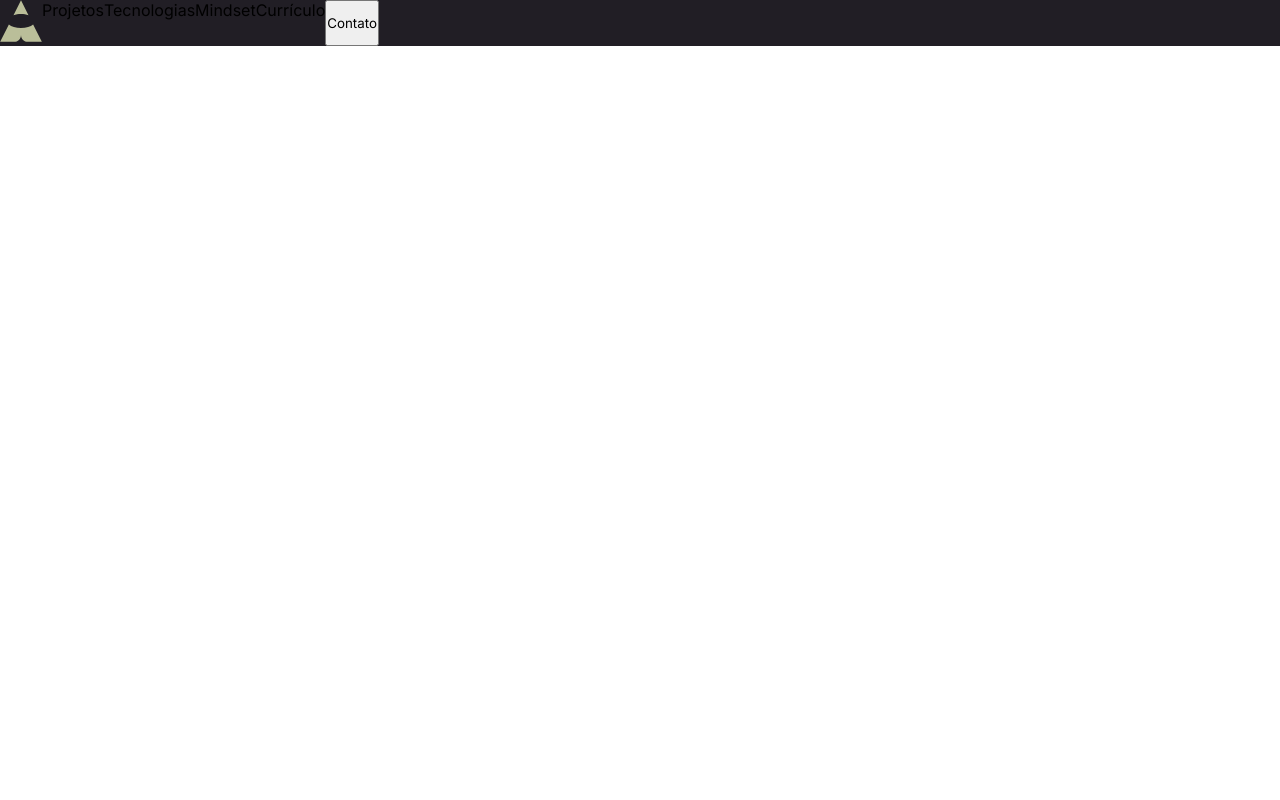
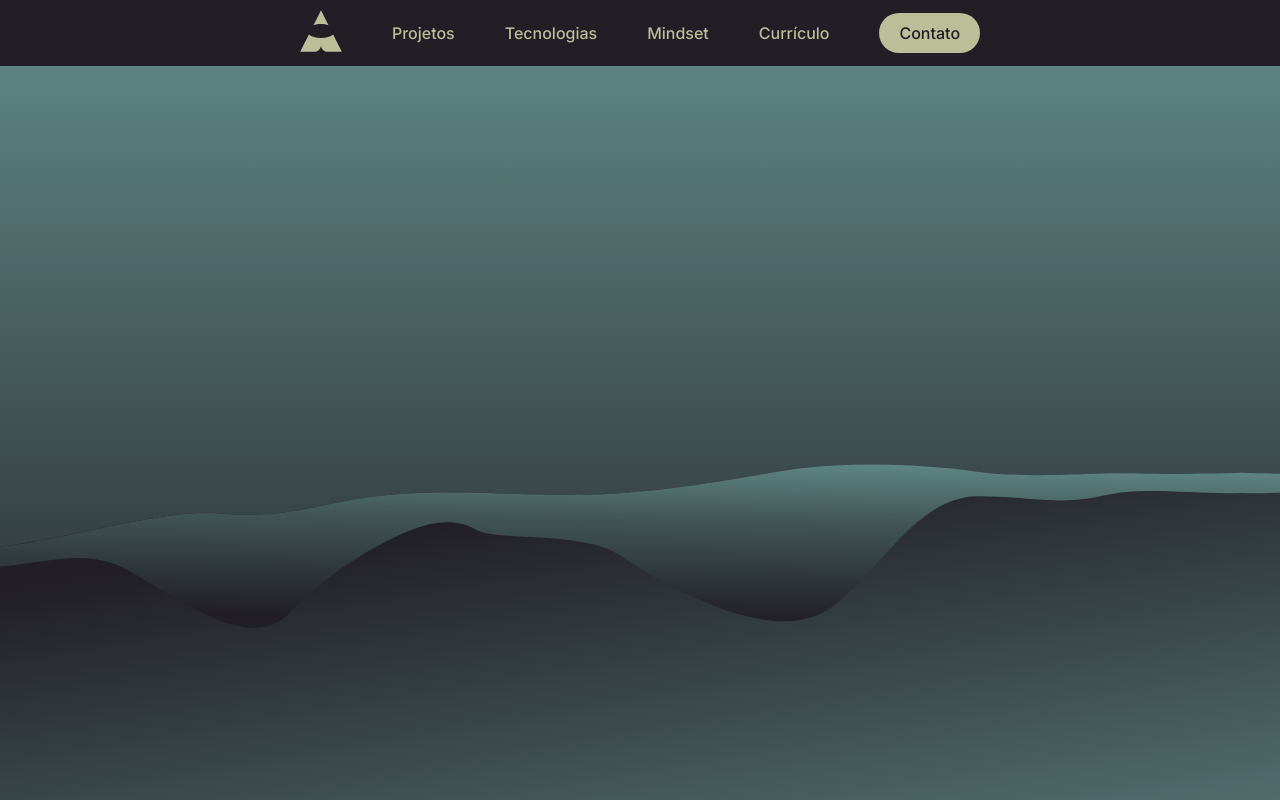
Before and after one commit to ArymanReis/Dev_Aryman_Reis, a plain HTML site: page index.html in a window 1280 px wide. Drawn offline with Linux system fonts and the light colour scheme.

Commit message:
atualização

```diff
--- a/css/styles.css
+++ b/css/styles.css
@@ -6,13 +6,131 @@
 }
 
 header {
+  width: 100%;
+  height: auto;
+  position: absolute;
   background-color: #211E25;
 }
 
 #nav-list {
   display: flex;
+  justify-content: center;
+  align-items: center;
+  padding: 10px 0 10px 0;
+  gap: 50px;
 }
 
-#nav-list li {
+#nav-list, .item a {
   list-style: none;
+  text-decoration: none;
+  font-size: 16px;
+  color: #BABE99;
+  font-weight: 500;
+  transition: 0.5s;
 }
+
+#nav-list, .item a:hover {
+  color: #628c88;
+}
+
+#contact a {
+  text-decoration: none;
+  font-size: 16px;
+  color: #211E25;
+  background: #BABE99;
+  padding: 10px 20px;
+  border-radius: 20px;
+  border: none;
+  cursor: pointer;
+  font-weight: 500;
+  transition: 0.5s;
+}
+
+#contact a:hover {
+  background-color: #628c88;
+}
+
+#gradient-bg {
+  display: flex;
+  flex-direction: column;
+  background: linear-gradient(180deg, #628c88 0%, #211E25 100%);
+  width: 100%;
+  height: 100vh;
+  justify-content: center;
+  align-items: center;
+  gap: 10px;
+}
+
+#gradient-bg, #title {
+  display: flex;
+  gap: 5px;
+}
+
+#gradient-bg, #title h2 {
+  font-size: 30px;
+  font-weight: 500;
+  color: #BABE99;
+  z-index: 5;
+}
+
+#gradient-bg h1 {
+  font-size: 24px;
+  font-weight: 300;
+  color: #BABE99;
+  z-index: 5;
+}
+
+#wave-box {
+  position: absolute;
+  width: 100%;
+  height: 60%;
+  left: 0;
+  bottom: 0;
+  overflow: hidden;
+}
+
+.waves {
+  display: flex;
+}
+
+.wave {
+  animation: wave 5s linear infinite;
+  width: 195vw;
+  height: auto;
+  position: absolute;
+  bottom: 0;
+  left: 0;
+}
+
+
+.stripes {
+  animation: stripes 5s linear infinite;
+  width: 195vw;
+  height: auto;
+  position: absolute;
+  bottom: 0;
+  left: 0;
+  opacity: 0.7;
+}
+
+
+
+@keyframes wave {
+  0% {
+    transform: translateX(0);
+  }
+
+  100% {
+    transform: translateX(-93vw);
+  }
+}
+
+@keyframes stripes {
+  0% {
+    transform: translate(0, 100%);
+  }
+
+  100% {
+    transform: translate(-93vw, 0);
+  }
+}
--- a/index.html
+++ b/index.html
@@ -20,12 +20,28 @@
 <header id="nav-bar">
   <ul id="nav-list">
     <li class="item"><img src="css/svgs/logo_aryman.svg" alt="Logomarca desenvolvedor web Aryman Reis"></li>
-    <li class="item">Projetos</li>
-    <li class="item">Tecnologias</li>
-    <li class="item">Mindset</li>
-    <li class="item">Currículo</li>
-    <button id="contact">Contato</button>
+    <li class="item"><a href="#">Projetos</a></li>
+    <li class="item"><a href="#">Tecnologias</a></li>
+    <li class="item"><a href="#">Mindset</a></li>
+    <li class="item"><a href="#">Currículo</a></li>
+    <li id="contact"><a href="#">Contato</a></li>
   </ul>
 </header>
+<main>
+  <div id="gradient-bg">
+
+  <div id="wave-box">
+    <div class="waves">
+      <img class="wave" src="css/svgs/wave.svg" alt="onda animada">
+      <img class="wave" src="css/svgs/wave.svg" alt="onda animada">
+    </div>
+
+
+    <img class="stripes" src="css/svgs/stripes.svg" alt="">
+  </div>
+
+  </div>
+
+</main>
 </body>
 </html>
```
Also changed, not shown: css/svgs/hand.svg (added), css/svgs/stripes.svg (added), css/svgs/wave.svg (added), css/svgs/wave_crest_future.svg (added), css/svgs/wave_crest_future_Images/wave_crest_future_ImgID1.png (added), css/svgs/wave_wall_future_Images/wave_wall_future_ImgID1.png (added), 1 other file.
